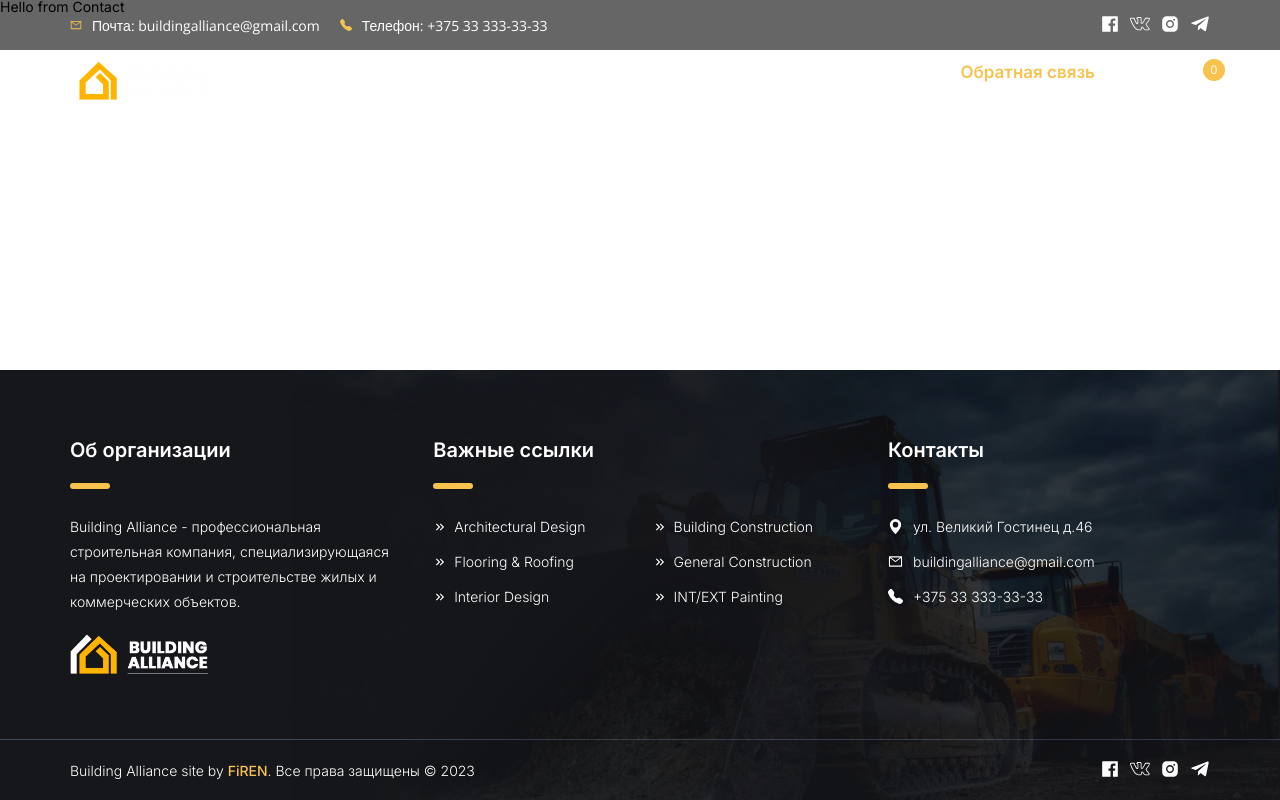
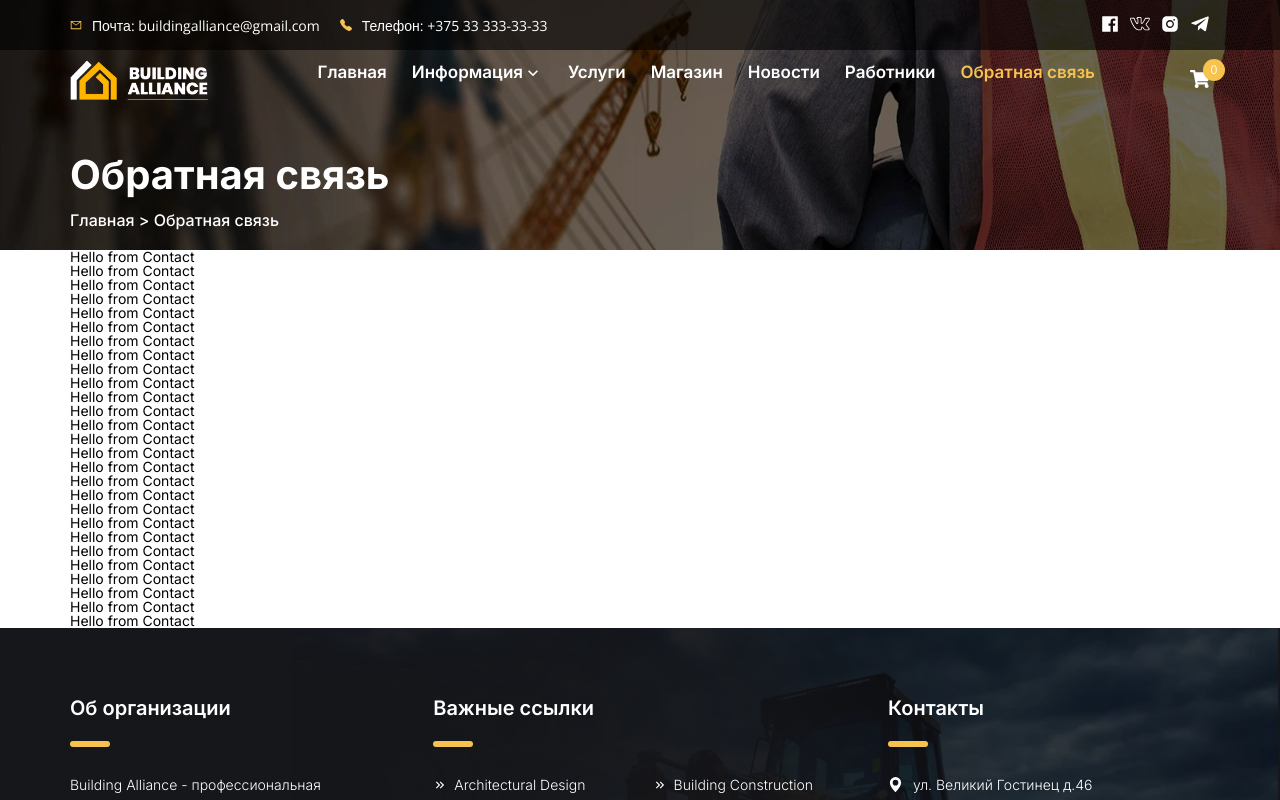
Before and after one commit to FiR3N/building-alliance-client, a React (Vite) app: page /contact in a window 1280 px wide. Shown: the top 800 px of the page. Built offline with nearby package versions, Linux system fonts and the light colour scheme.

Commit message:
layout fixes

```diff
--- a/src/App.scss
+++ b/src/App.scss
@@ -24,6 +24,15 @@ h5 {
   font-size: 14px;
   line-height: 25px;
   color: $ui-sun-color;
+}
+
+.nav-link {
+  font-family: $font-inter;
+  font-size: 17px;
+  line-height: 25px;
+  font-weight: 600;
+  color: rgba(#ffffff, 1);
+  transition: all 0.3s ease;
 }
 
 /*BLOCKS------------------------------------------------------------------------------------------------------------*/
--- a/src/Pages/Contact/Contact.tsx
+++ b/src/Pages/Contact/Contact.tsx
@@ -1,10 +1,41 @@
 import { FC } from "react";
 import cls from "./Contact.module.scss";
+import PageLayout from "../../components/UI/PageLayout/PageLayout";
 
 interface ContactProps {}
 
 const Contact: FC<ContactProps> = () => {
-  return <div className={cls.contact}>Hello from Contact</div>;
+  return (
+    <PageLayout title="Обратная связь">
+      <div className={cls.contact}>Hello from Contact</div>
+      <div className={cls.contact}>Hello from Contact</div>
+      <div className={cls.contact}>Hello from Contact</div>
+      <div className={cls.contact}>Hello from Contact</div>
+      <div className={cls.contact}>Hello from Contact</div>
+      <div className={cls.contact}>Hello from Contact</div>
+      <div className={cls.contact}>Hello from Contact</div>
+      <div className={cls.contact}>Hello from Contact</div>
+      <div className={cls.contact}>Hello from Contact</div>
+      <div className={cls.contact}>Hello from Contact</div>
+      <div className={cls.contact}>Hello from Contact</div>
+      <div className={cls.contact}>Hello from Contact</div>
+      <div className={cls.contact}>Hello from Contact</div>
+      <div className={cls.contact}>Hello from Contact</div>
+      <div className={cls.contact}>Hello from Contact</div>
+      <div className={cls.contact}>Hello from Contact</div>
+      <div className={cls.contact}>Hello from Contact</div>
+      <div className={cls.contact}>Hello from Contact</div>
+      <div className={cls.contact}>Hello from Contact</div>
+      <div className={cls.contact}>Hello from Contact</div>
+      <div className={cls.contact}>Hello from Contact</div>
+      <div className={cls.contact}>Hello from Contact</div>
+      <div className={cls.contact}>Hello from Contact</div>
+      <div className={cls.contact}>Hello from Contact</div>
+      <div className={cls.contact}>Hello from Contact</div>
+      <div className={cls.contact}>Hello from Contact</div>
+      <div className={cls.contact}>Hello from Contact</div>
+    </PageLayout>
+  );
 };
 
 export default Contact;
--- a/src/components/Business/Navbar/Navbar.module.scss
+++ b/src/components/Business/Navbar/Navbar.module.scss
@@ -8,4 +8,15 @@
       margin-right: 25px;
     }
   }
+  &SecondList {
+    display: flex;
+    flex-direction: column;
+    margin-bottom: -10px;
+    p {
+      margin-bottom: 10px;
+    }
+    li {
+      margin-left: 10px;
+    }
+  }
 }
--- a/src/components/Business/Navbar/Navbar.tsx
+++ b/src/components/Business/Navbar/Navbar.tsx
@@ -2,12 +2,23 @@ import { Dispatch, FC, SetStateAction } from "react";
 import cls from "./Navbar.module.scss";
 import CustomLink from "../../UI/CustomLink/CustomLink";
 import PopupHeaderMenu from "../../UI/PopupHeaderMenu/PopupHeaderMenu";
+import ILinkItem from "../../../models/ILinkItem";
+import { Link } from "react-router-dom";
 
 interface NavbarProps {
   setIsActive?: Dispatch<SetStateAction<boolean>>;
+  isMobile?: boolean;
 }
 
-const Navbar: FC<NavbarProps> = ({ setIsActive }) => {
+const Navbar: FC<NavbarProps> = ({ setIsActive, isMobile }) => {
+  const informationLinks: ILinkItem[] = [
+    { name: "Об компании", to: "/" },
+    { name: "Наша история", to: "/information/history" },
+    { name: "Наши проекты", to: "/information/projects" },
+    { name: "Рабочий процесс", to: "/information/work-process" },
+    { name: "Отзывы", to: "/information/reviews" },
+  ];
+
   return (
     <nav className={cls.navbar}>
       <ul
@@ -20,16 +31,23 @@ const Navbar: FC<NavbarProps> = ({ setIsActive }) => {
         </li>
         <li>
           {/* <CustomLink to="/contact">Информация</CustomLink> */}
-          <PopupHeaderMenu
-            title="Информация"
-            items={[
-              { name: "Об компании", to: "/information/company" },
-              { name: "Наша история", to: "/information/history" },
-              { name: "Наши проекты", to: "/information/projects" },
-              { name: "Рабочий процесс", to: "/information/work-process" },
-              { name: "Отзывы", to: "/information/reviews" },
-            ]}
-          />
+          {isMobile ? (
+            <>
+              <ul className={cls.navbarSecondList}>
+                <p className="nav-link">Информация</p>
+
+                {informationLinks.map((item) => (
+                  <li>
+                    <CustomLink to={item.to} key={item.name}>
+                      {item.name}
+                    </CustomLink>
+                  </li>
+                ))}
+              </ul>
+            </>
+          ) : (
+            <PopupHeaderMenu title="Информация" items={informationLinks} />
+          )}
         </li>
         <li>
           <CustomLink to="/services">Услуги</CustomLink>
--- a/src/components/Layout/Header/HeaderNav/HeaderNav.tsx
+++ b/src/components/Layout/Header/HeaderNav/HeaderNav.tsx
@@ -55,7 +55,7 @@ const HeaderNav: FC<HeaderNavProps> = () => {
             <span className="bar" />
             <span className="bar" />
           </div>
-          <Navbar setIsActive={setIsHambActive} />
+          <Navbar setIsActive={setIsHambActive} isMobile={true} />
           <br />
           <Socials />
         </div>
--- /dev/null
+++ b/src/components/UI/PageLayout/PageLayout.module.scss
@@ -0,0 +1,39 @@
+.pageLayout {
+  position: relative;
+
+  .bg {
+    position: absolute;
+    top: 0;
+    left: 0;
+    z-index: 0;
+    width: 100%;
+    height: 100%;
+  }
+
+  &Title {
+    position: relative;
+    height: 250px;
+
+    &Content {
+      padding-top: 150px;
+
+      position: relative;
+      z-index: 1;
+    }
+    &Name {
+      font-family: $font-inter;
+      line-height: 50px;
+      font-weight: 700;
+      color: #ffffff;
+      font-size: 40px;
+      margin-bottom: 5px;
+    }
+    &Url {
+      font-family: $font-inter;
+      line-height: 30px;
+      font-weight: 500;
+      color: #ffffff;
+      font-size: 16px;
+    }
+  }
+}
--- /dev/null
+++ b/src/components/UI/PageLayout/PageLayout.tsx
@@ -0,0 +1,30 @@
+import { FC } from "react";
+import cls from "./PageLayout.module.scss";
+import classNames from "classnames";
+import bg from "../../../assets/img/page-layout-bg.webp";
+interface PageLayoutProps {
+  children: React.ReactNode;
+  title: string;
+}
+
+const PageLayout: FC<PageLayoutProps> = ({ children, title }) => {
+  return (
+    <div className={cls.pageLayout}>
+      <div className={cls.pageLayoutTitle}>
+        <img className={cls.bg} src={bg} alt="bg" />
+        <div className={classNames(cls.pageLayoutTitleContent, "container")}>
+          <p className={cls.pageLayoutTitleName}>{title}</p>
+          <p className={cls.pageLayoutTitleUrl}>
+            Главная {`>`} Обратная связь{" "}
+          </p>
+        </div>
+      </div>
+
+      <div className={classNames(cls.pageLayoutContent, "container")}>
+        {children}
+      </div>
+    </div>
+  );
+};
+
+export default PageLayout;
--- a/src/components/UI/PopupHeaderMenu/PopupHeaderMenu.module.scss
+++ b/src/components/UI/PopupHeaderMenu/PopupHeaderMenu.module.scss
@@ -1,5 +1,6 @@
 .popupHeaderMenu {
   position: relative;
+  z-index: 2;
   &Title {
     padding-bottom: 15px;
     display: flex;
@@ -44,7 +45,6 @@
     opacity: 0;
     visibility: hidden;
 
-    transition: all 0.3s ease;
     a {
       font-family: $font-inter;
       font-size: 17px;
@@ -72,6 +72,8 @@
 
       opacity: 1;
       visibility: visible;
+
+      transition: all 0.3s ease;
     }
   }
 }
--- a/src/components/UI/PopupHeaderMenu/PopupHeaderMenu.tsx
+++ b/src/components/UI/PopupHeaderMenu/PopupHeaderMenu.tsx
@@ -4,11 +4,7 @@ import { MdOutlineKeyboardArrowDown } from "react-icons/md";
 import CustomLink from "../CustomLink/CustomLink";
 import classNames from "classnames";
 import { Link } from "react-router-dom";
-
-interface ILinkItem {
-  name: string;
-  to: string;
-}
+import ILinkItem from "../../../models/ILinkItem";
 
 interface PopupHeaderMenuProps {
   title: string;
@@ -18,17 +14,11 @@ interface PopupHeaderMenuProps {
 const PopupHeaderMenu: FC<PopupHeaderMenuProps> = ({ title, items }) => {
   const [isActive, setIsActive] = useState<boolean>(false);
 
-  const clickHandler = (e: React.MouseEvent) => {
-    setIsActive((prev) => !prev);
-  };
-
-  console.log(isActive);
-
   return (
     <div
       className={cls.popupHeaderMenu}
-      onMouseEnter={clickHandler}
-      onMouseLeave={clickHandler}
+      onMouseEnter={() => setIsActive(true)}
+      onMouseLeave={() => setIsActive(false)}
     >
       <div
         className={classNames(
@@ -44,9 +34,10 @@ const PopupHeaderMenu: FC<PopupHeaderMenuProps> = ({ title, items }) => {
           cls.popupHeaderMenuContent,
           isActive && cls._active
         )}
+        onClick={() => setIsActive(false)}
       >
         {items.map((item) => (
-          <Link to={item.to} key={item.to} onClick={() => setIsActive(false)}>
+          <Link to={item.to} key={item.to}>
             {item.name}
           </Link>
         ))}
--- /dev/null
+++ b/src/models/ILinkItem.ts
@@ -0,0 +1,4 @@
+export default interface ILinkItem {
+  name: string;
+  to: string;
+}
```
Also changed, not shown: src/assets/img/page-layout-bg.webp (added).
